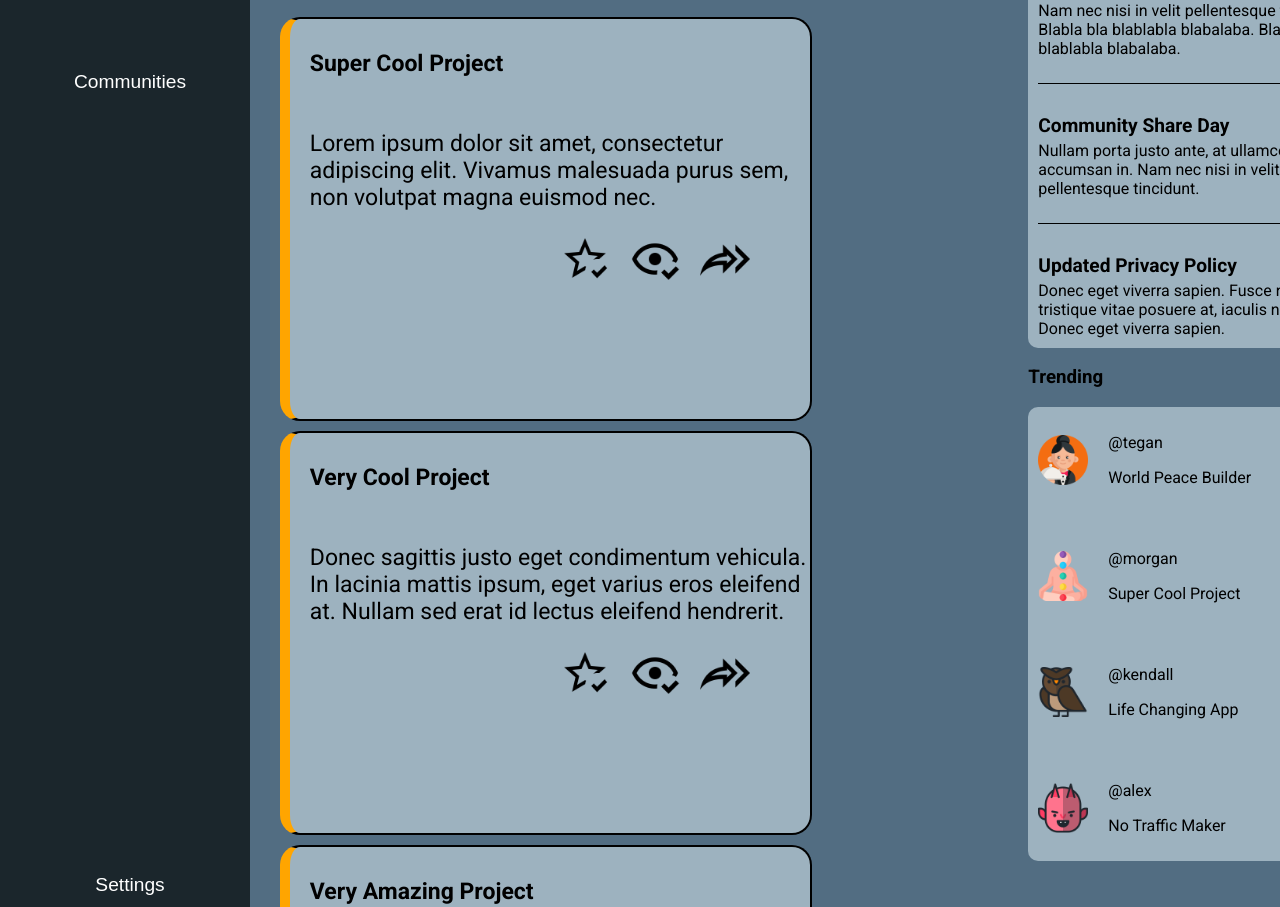
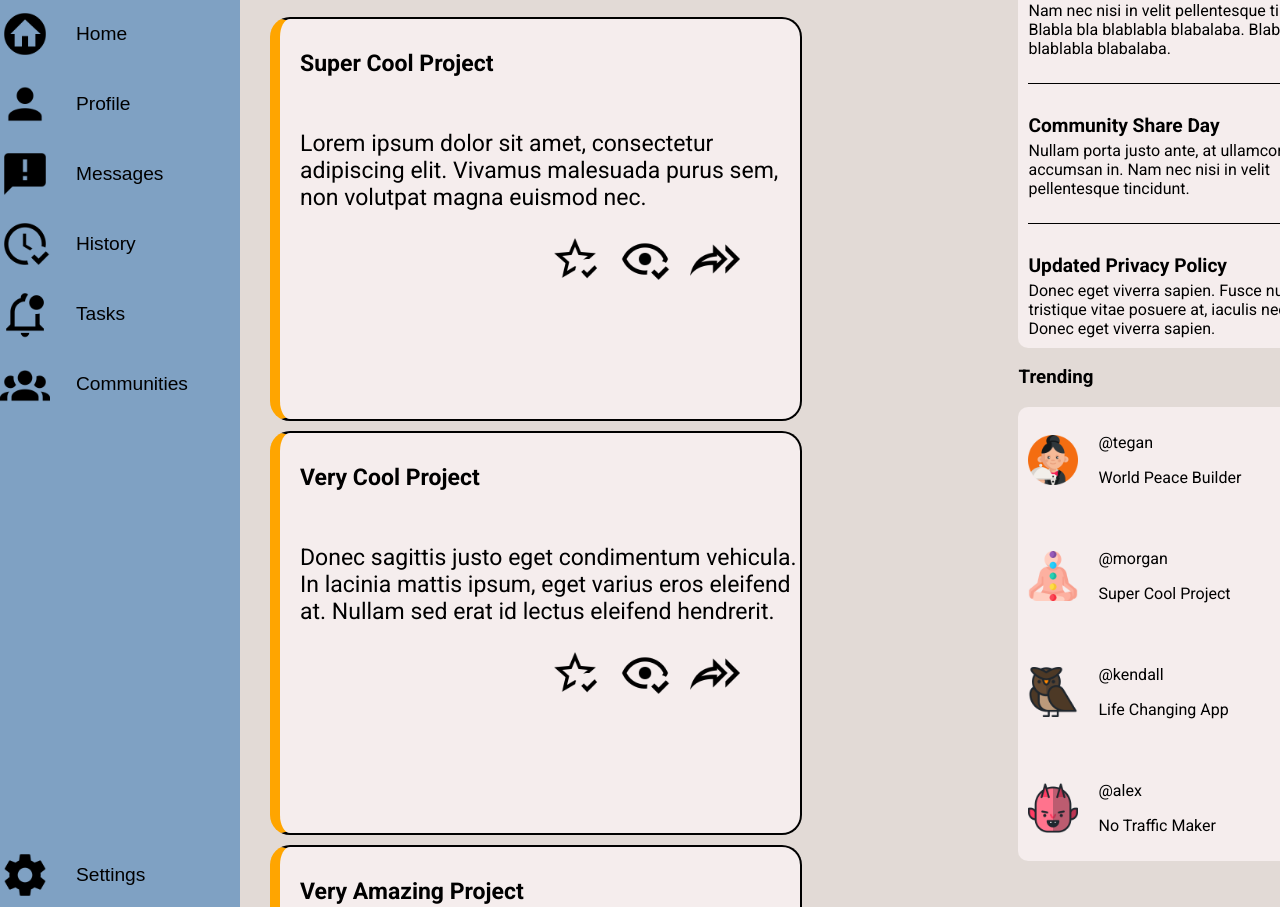
Before and after one commit to romelburcea/admin-dashboard, a plain HTML site: page index.html in a window 1280 px wide. Shown: the part 642-1549 px from the top of the page. Drawn offline with Linux system fonts and the light colour scheme; a web font is replaced by a local one.

Commit message:
Add files via upload

```diff
--- a/index.html
+++ b/index.html
@@ -182,18 +182,52 @@
             </div>
 
             <div class="sidebar-middle">
+                <div class="sidebar-stuff">
+                    <img src="home-circle.png" class="sidebarbutton">
                     <button>Home</button>
+                </div>
+
+                <div class="sidebar-stuff">
+                    <img src="account.png" class="sidebarbutton">
                     <button>Profile</button>
+                </div>
+
+                <div class="sidebar-stuff">
+                    <img src="message-alert.png" class="sidebarbutton">
                     <button>Messages</button>
+                </div>
+
+                <div class="sidebar-stuff">
+                    <img src="clock-check-outline.png" class="sidebarbutton">
                     <button>History</button>
+                </div>
+
+                <div class="sidebar-stuff">
+                    <img src="bell-badge-outline.png" class="sidebarbutton">
                     <button>Tasks</button>
+                </div>
+
+                <div class="sidebar-stuff">
+                    <img src="account-group.png" class="sidebarbutton">
                     <button>Communities</button>
+                </div>
             </div>
 
             <div class="sidebar-lower">
+                <div class="sidebar-stuff">
+                    <img src="cog.png" class="sidebarbutton">
                     <button>Settings</button>
+                </div>
+
+                <div class="sidebar-stuff">
+                    <img src="face-agent.png" class="sidebarbutton">
                     <button>Support</button>
+                </div>
+
+                <div class="sidebar-stuff">
+                    <img src="shield-alert-outline.png" class="sidebarbutton">
                     <button>Privacy</button>
+                </div>
             </div>
 
     </div>
--- a/style.css
+++ b/style.css
@@ -13,20 +13,20 @@
 .right-side{
     display: grid;
     grid-column: 2 / 3;
-    background-color: #526D82;
+    background-color: #E2DAD6;
     grid-template-rows: 1fr 5fr;
 }
 
 .header{
     grid-row: 1 / 2;
-    background-color: #9DB2BF;
+    background-color: #F5EDED;
     display: grid;
     grid-template-rows: 1fr 1fr;
 }
 
 .upper-part{
     display: grid;
-    background-color: #9DB2BF;
+    background-color: #F5EDED;
     grid-template-columns: 1fr 1fr;
 }
 
@@ -51,7 +51,7 @@
 
 .lower-part{
     display: grid;
-    background-color: #9DB2BF;
+    background-color: #F5EDED;
     grid-template-columns: 1fr 1fr;
 }
 
@@ -81,7 +81,7 @@
 
 .left-side{
     grid-column: 1 / 2;
-    background-color: #1B262C;
+    background-color: #7FA1C3;
     grid-row: 1 / 2;
 
     display: grid;
@@ -91,10 +91,10 @@
 
 .sidebar-first{
     display: flex;
-    justify-content: start;
+    justify-content: center;
     align-items: center;
     font-size: 30px;
-    padding-left: 30px;
+    padding-right: 20px;
     border-style: none;
 }
 
@@ -104,9 +104,10 @@
     display: flex;
     flex-direction: column;
     gap: 20px;
-    justify-content: start;
+    justify-content: center;
     padding-top: 30px;
-    padding-left: 30px;
+
+    align-items: center;
 
 }
 
@@ -118,34 +119,35 @@
     gap: 20px;
     justify-content: start;
     padding-top: 30px;
-    padding-left: 30px;
+
+    align-items: center;
 
 }
 
-.sidebar-middle > button {
+/* .sidebar-middle > button {
     height: 70px;
     width: 200px;
-    color: white;
+    color: black;
     font-size: larger;
     background: none;
     border: none;
+} */
+
+.sidebar-middle > button:hover{
+    border-bottom: 2px solid black
 }
 
-.sidebar-middle > button:hover{
-    border-bottom: 2px solid white
-}
-
-.sidebar-lower > button{
+/* .sidebar-lower > button{
     height: 70px;
     width: 200px;
-    color: white;
+    color: black;
     font-size: larger;
     background: none;
     border: none;
-}
+} */
 
 .sidebar-lower > button:hover{
-    border-bottom: 2px solid white
+    border-bottom: 2px solid black
 }
 
 .sidebar-lower{
@@ -172,7 +174,7 @@
     display: flex;
     gap: 10px;
     flex-wrap: wrap;
-    background-color: #526D82;
+    background-color: #E2DAD6;
 }
 
 .project-1,
@@ -189,7 +191,7 @@
     border-left: 10px solid orange;
     border-radius: 20px;
     padding-left: 20px;
-    background-color: #9DB2BF;
+    background-color: #F5EDED;
 }
 
 .announcements{
@@ -212,7 +214,7 @@
     flex-direction: column;
     gap: 30px;
     flex-wrap: wrap;
-    background-color: #9DB2BF;
+    background-color: #F5EDED;
     border-radius: 10px;
     padding: 10px;
 }
@@ -363,8 +365,47 @@
     flex-direction: column;
     gap: 30px;
     flex-wrap: wrap;
-    background-color: #9DB2BF;
+    background-color: #F5EDED;
     border-radius: 10px;
     padding: 10px;
     width: 330px;
 }
+
+.sidebarbutton{
+    width: 50px;
+    height: 50px;
+}
+
+
+.sidebar-stuff {
+    display: flex;
+    align-items: center;
+    gap: 20px;
+    flex-wrap: wrap;
+    width: 240px;
+    position: relative;
+}
+
+.sidebar-stuff::after {
+    content: "";
+    position: absolute;
+    left: 0;
+    bottom: 0;
+    height: 2px;
+    width: 0;
+    background-color: black;
+    transition: width 0.3s ease;  /*thx chatgpt for this effect*/
+}
+
+.sidebar-stuff:hover::after {
+    width: 100%;
+}
+
+.sidebar-stuff > button {
+    height: 50px;
+    width: 50px;
+    color: black;
+    font-size: larger;
+    background: none;
+    border: none;
+}
```
Lines whose indentation alone changed are shown as unchanged.
